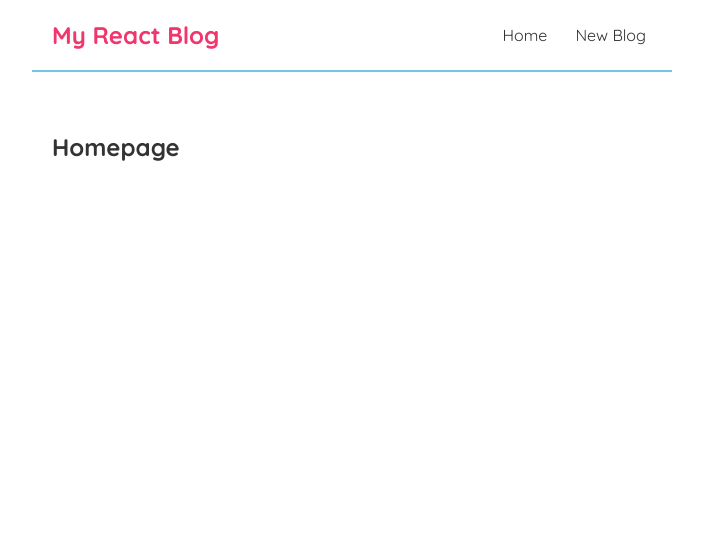
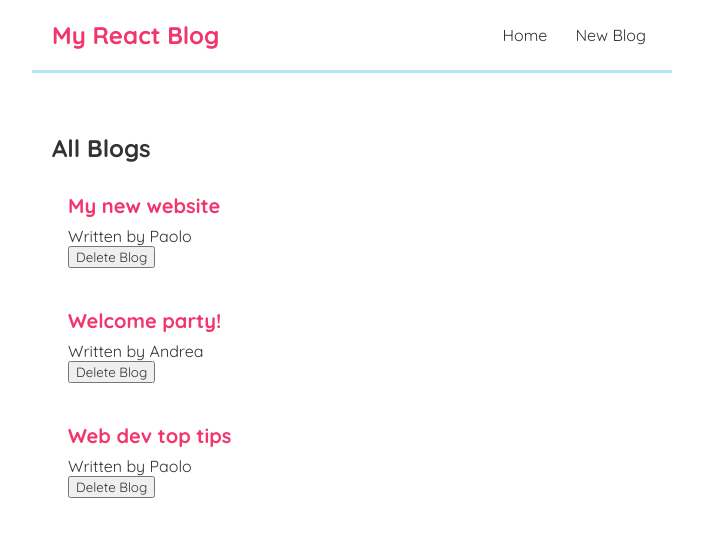
Before and after one commit to StefanoConsonni/my-react-blog, a React (Create React App) app: page / in a window 1280 px wide. Shown: the top 536 px of the page, without its empty margins (288-991 px from the left). Built offline with nearby package versions, Linux system fonts and the light colour scheme.

Commit message:
completed blog list and delete function

```diff
--- /dev/null
+++ b/src/BlogList.js
@@ -0,0 +1,16 @@
+const BlogList = ({ blogs, title, handleDelete }) => {
+	return (
+		<div className="blog-list">
+			<h2>{title}</h2>
+			{blogs.map((blog) => (
+				<div className="blog-preview" key={blog.id}>
+					<h2>{blog.title}</h2>
+					<p>Written by {blog.author}</p>
+					<button onClick={() => handleDelete(blog.id)}>Delete Blog</button>
+				</div>
+			))}
+		</div>
+	);
+};
+
+export default BlogList;
--- a/src/Home.js
+++ b/src/Home.js
@@ -1,7 +1,21 @@
+import { useState } from "react";
+import BlogList from "./BlogList";
+
 const Home = () => {
+	const [blogs, setBlogs] = useState([
+		{ title: "My new website", body: "lorem ipsum...", author: "Paolo", id: 1 },
+		{ title: "Welcome party!", body: "lorem ipsum...", author: "Andrea", id: 2 },
+		{ title: "Web dev top tips", body: "lorem ipsum...", author: "Paolo", id: 3 },
+	]);
+
+	const handleDelete = (id) => {
+		const newBlogs = blogs.filter((blog) => blog.id !== id);
+		setBlogs(newBlogs);
+	};
+
 	return (
 		<div className="home">
-			<h2>Homepage</h2>
+			<BlogList blogs={blogs} title="All Blogs" handleDelete={handleDelete} />
 		</div>
 	);
 };
--- a/src/index.css
+++ b/src/index.css
@@ -12,7 +12,7 @@
 	align-items: center;
 	max-width: 600px;
 	margin: 0 auto;
-	border-bottom: 2px solid #74c5e6;
+	border-bottom: 3px solid #b0e9ff;
 }
 .navbar h1 {
 	color: #f1356d;
@@ -33,3 +33,21 @@
 	margin: 40px auto;
 	padding: 20px;
 }
+
+/* blog previews / list */
+.blog-preview {
+	padding: 10px 16px;
+	margin: 20px 0;
+	border-radius: 10px;
+}
+.blog-preview:hover {
+	box-shadow: 1px 3px 5px rgba(0, 0, 0, 0.4);
+	background-color: #b0e9ff;
+	transition-timing-function: ease-in-out;
+	transition-duration: 800ms;
+}
+.blog-preview h2 {
+	font-size: 20px;
+	color: #f1356d;
+	margin-bottom: 8px;
+}
```
